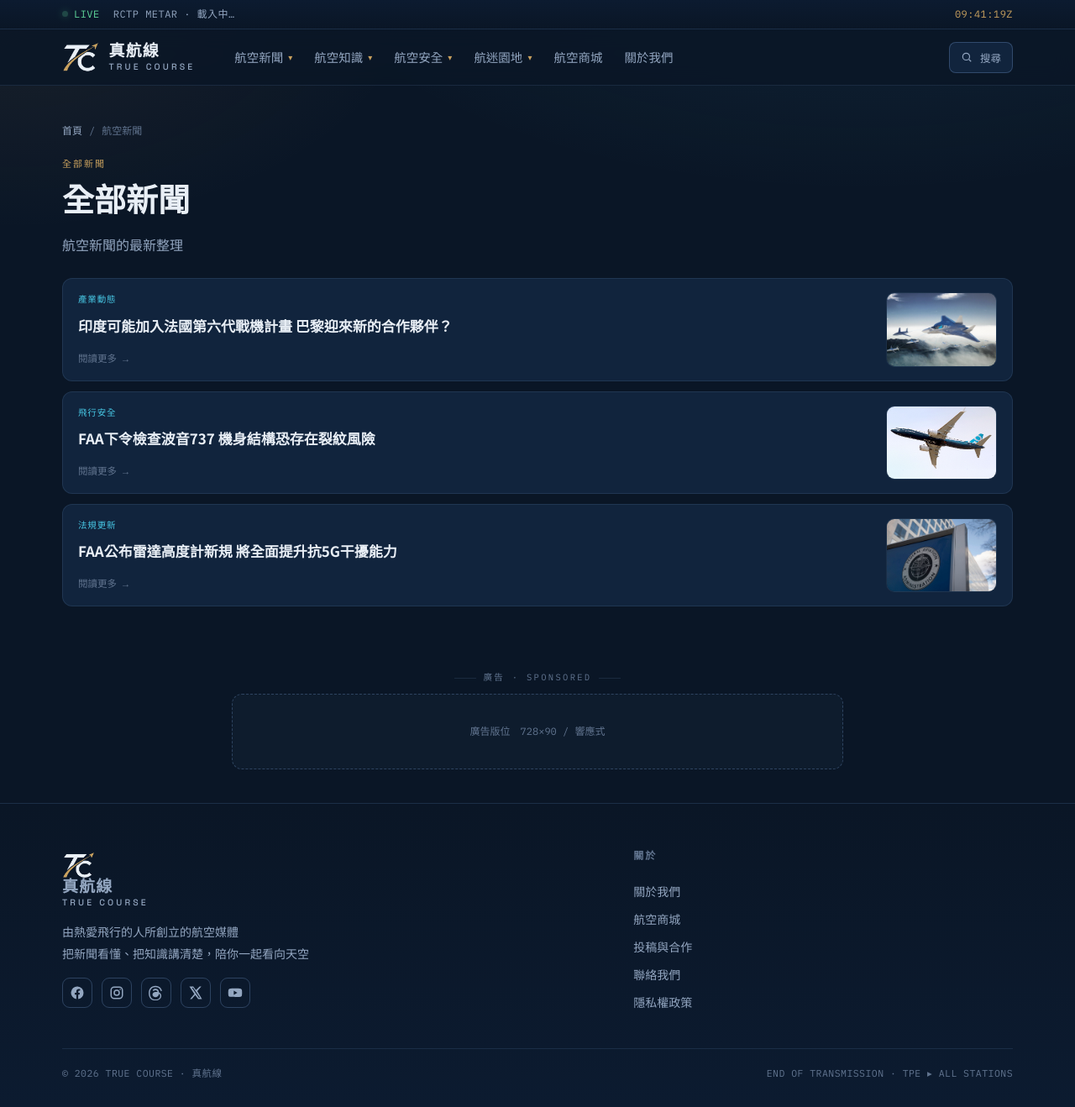
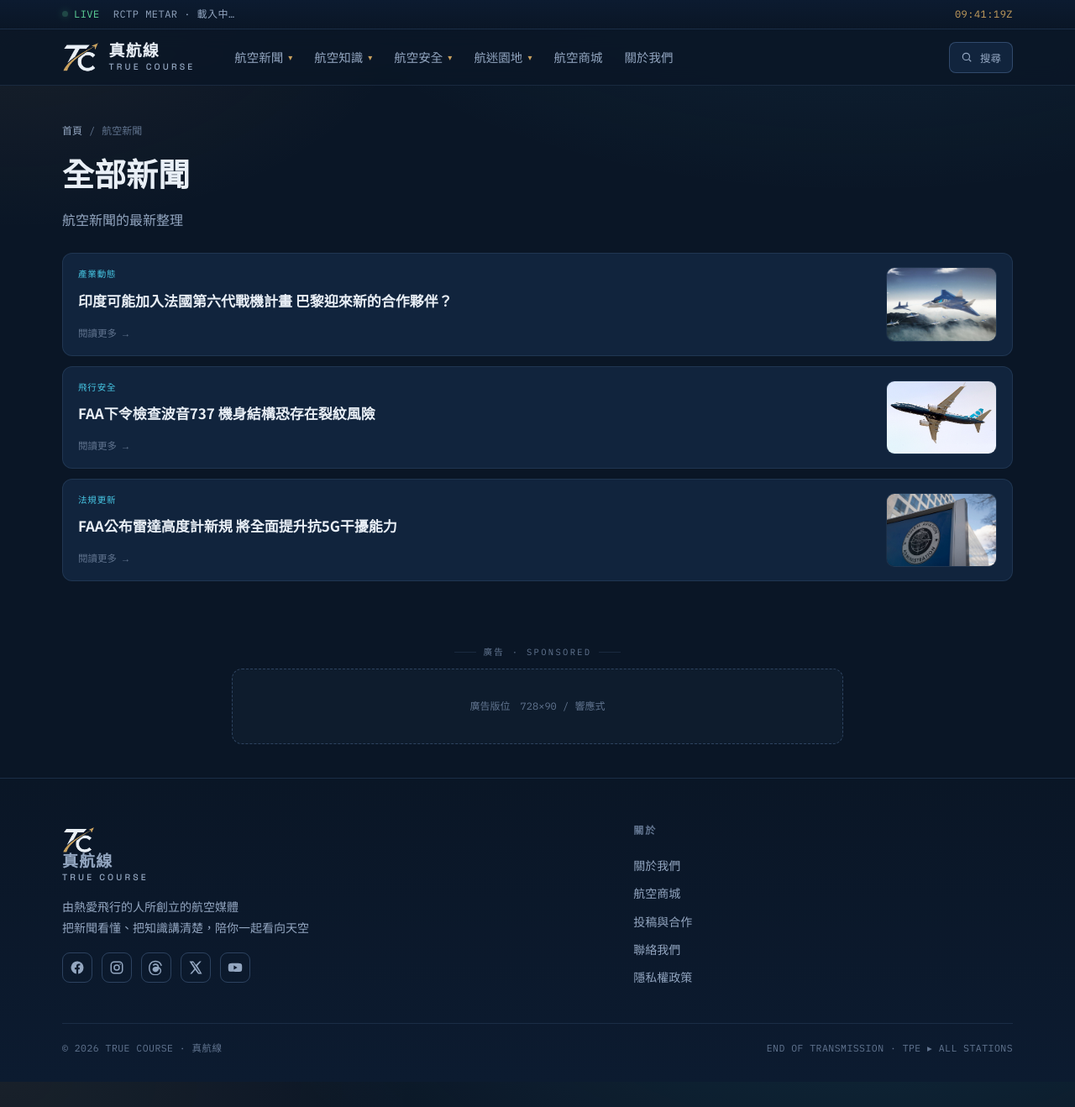
Before and after one commit to bill85412/tctw, a Jekyll site: the page built from news/index.html, in a window 1280 px wide and 1318 px high. Shown: the whole window at 84% size. Built offline with Jekyll 4.4.1, drawn with Linux system fonts in a browser that asks for light colours.

Commit message:
Remove duplicate kicker label on category pages

```diff
--- a/_layouts/category.html
+++ b/_layouts/category.html
@@ -3,8 +3,7 @@
 ---
 <main class="page">
   <div class="crumb"><a href="{{ '/' | relative_url }}">首頁</a> <span>/</span> <span>{{ site.data.tax.sections[page.section].label }}</span>{% if page.category %} <span>/</span> <span>{{ page.title }}</span>{% endif %}</div>
-  <div class="kicker">{{ page.title }}</div>
-  <h1>{{ page.title }}</h1>
+    <h1>{{ page.title }}</h1>
   {% if page.lede %}<p class="lede">{{ page.lede }}</p>{% endif %}
   {% if page.category %}{% assign list = site.articles | where: "category", page.category | sort: "date" | reverse %}{% else %}{% assign list = site.articles | where: "section", page.section | sort: "date" | reverse %}{% endif %}
   {% if list.size > 0 %}
```
